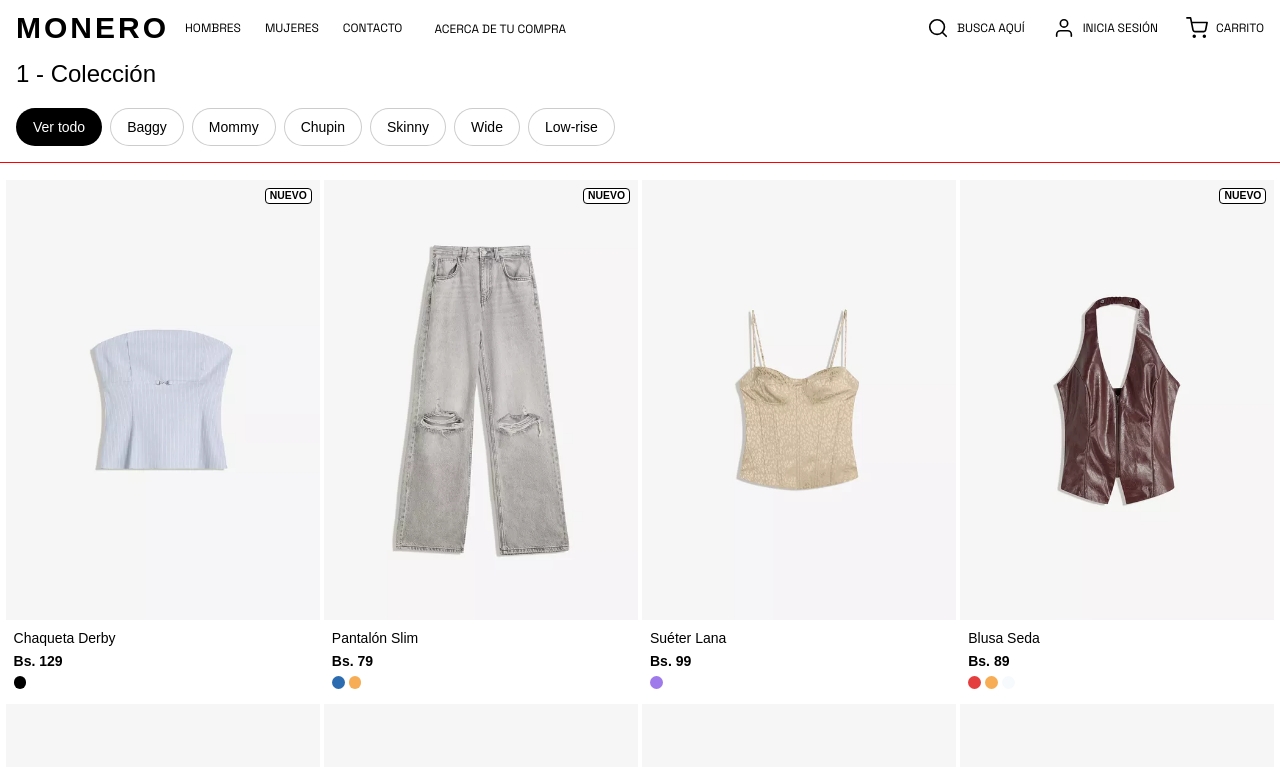
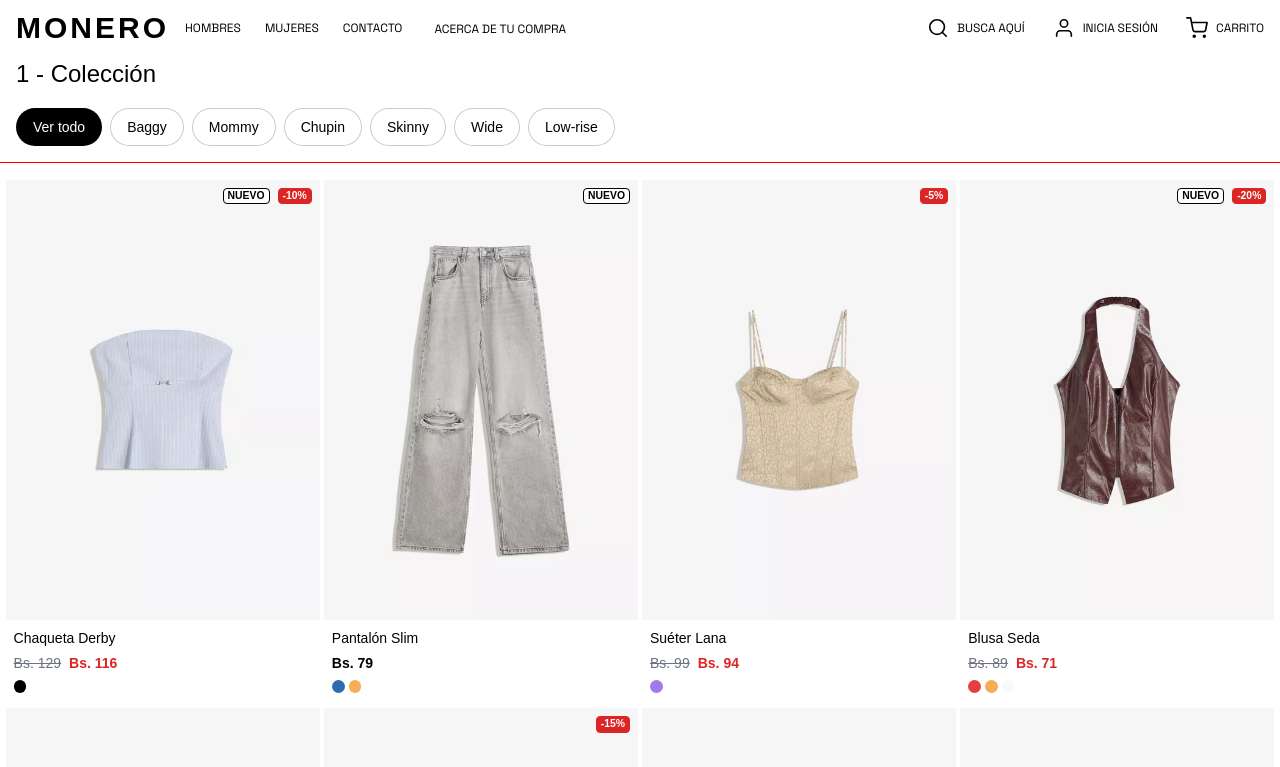
Before and after one commit to moneroboliviainfo/Frontend-Webpage, a Next.js app: page /1/clothes in a window 1280 px wide. Shown: the top 767 px of the page. Built offline with nearby package versions, Linux system fonts and the light colour scheme; no server answers.

Commit message:
feat: add discount feature

```diff
--- a/src/app/[gender]/clothes/ClothesGallery.tsx
+++ b/src/app/[gender]/clothes/ClothesGallery.tsx
@@ -7,58 +7,74 @@ const sampleClothes = [
   {
     src: '/clothes/clothe-1.png',
     name: 'Chaqueta Derby',
-    price: 'Bs. 129',
+    price: 129,
     colors: ['#000000', '#ffffff'],
     isNew: true,
+    discount: 10,
+    finalPrice: 116,
   },
   {
     src: '/clothes/clothe-2.png',
     name: 'Pantalón Slim',
-    price: 'Bs. 79',
+    price: 79,
     colors: ['#2b6cb0', '#f6ad55'],
     isNew: true,
+    discount: 0,
+    finalPrice: 79,
   },
   {
     src: '/clothes/clothe-3.png',
     name: 'Suéter Lana',
-    price: 'Bs. 99',
+    price: 99,
     colors: ['#9f7aea'],
     isNew: false,
+    discount: 5,
+    finalPrice: 94,
   },
   {
     src: '/clothes/clothe-4.png',
     name: 'Blusa Seda',
-    price: 'Bs. 89',
+    price: 89,
     colors: ['#e53e3e', '#f6ad55', '#f7fafc'],
     isNew: true,
+    discount: 20,
+    finalPrice: 71,
   },
   {
     src: '/clothes/clothe-1.png',
     name: 'Chaqueta Derby',
-    price: 'Bs. 129',
+    price: 129,
     colors: ['#111827'],
     isNew: false,
+    discount: 0,
+    finalPrice: 129,
   },
   {
     src: '/clothes/clothe-2.png',
     name: 'Pantalón Slim',
-    price: 'Bs. 79',
+    price: 79,
     colors: ['#0ea5e9', '#67e8f9'],
     isNew: false,
+    discount: 15,
+    finalPrice: 67,
   },
   {
     src: '/clothes/clothe-3.png',
     name: 'Suéter Lana',
-    price: 'Bs. 99',
+    price: 99,
     colors: ['#10b981', '#065f46'],
     isNew: false,
+    discount: 0,
+    finalPrice: 99,
   },
   {
     src: '/clothes/clothe-4.png',
     name: 'Blusa Seda',
-    price: 'Bs. 89',
+    price: 89,
     colors: ['#f97316'],
     isNew: false,
+    discount: 0,
+    finalPrice: 89,
   },
 ];
 
@@ -85,7 +101,6 @@ export default function ClothesGallery() {
         }}
       >
         {sampleClothes.map((c, idx) => {
-          // randomize isNew for demo: ~30% chance an item is new
           return (
             <div key={idx}>
               <GalleryItem
@@ -95,6 +110,8 @@ export default function ClothesGallery() {
                 isMobile={isMobile}
                 colors={c.colors}
                 isNew={c.isNew}
+                discount={c.discount}
+                finalPrice={c.finalPrice}
               />
             </div>
           );
--- a/src/app/[gender]/clothes/GalleryItem.tsx
+++ b/src/app/[gender]/clothes/GalleryItem.tsx
@@ -4,10 +4,12 @@ import Image from 'next/image';
 type Props = {
   src: string;
   name: string;
-  price: string;
+  price: number;
   isMobile?: boolean;
   colors?: string[];
-  isNew: boolean;
+  isNew?: boolean;
+  discount?: number;
+  finalPrice?: number;
 };
 
 const GalleryItem: React.FC<Props> = ({
@@ -17,6 +19,8 @@ const GalleryItem: React.FC<Props> = ({
   isMobile = false,
   colors = [],
   isNew = false,
+  discount = 0,
+  finalPrice,
 }) => {
   const imgWidth = isMobile ? '49vw' : '100%';
 
@@ -24,6 +28,7 @@ const GalleryItem: React.FC<Props> = ({
   // that keeps the image taller than wide (approx height/width ~ 1.4).
   // aspect-ratio accepts width / height, so 5 / 7 gives height ~= 1.4 * width.
   const aspect = '5 / 7';
+  const hasDiscount = discount && discount > 0;
 
   const [hovered, setHovered] = useState<number | null>(null);
 
@@ -38,13 +43,20 @@ const GalleryItem: React.FC<Props> = ({
       }}
     >
       {/* NUEVO badge */}
-      {isNew && (
+      {isNew || hasDiscount ? (
         <div
           aria-hidden={!isNew}
           style={{
             position: 'absolute',
             top: 8,
             right: 8,
+            zIndex: 40,
+          }}
+        >
+          <div style={{ display: 'flex', gap: '0.5rem' }}>
+            {isNew && (
+              <div
+                style={{
                   padding: '2px 4px',
                   borderRadius: 4,
                   border: '1px solid #000',
@@ -52,13 +64,32 @@ const GalleryItem: React.FC<Props> = ({
                   color: '#000',
                   fontSize: '0.65rem',
                   fontWeight: 700,
-            zIndex: 40,
                   lineHeight: 1,
                 }}
               >
                 NUEVO
               </div>
             )}
+            {hasDiscount ? (
+              <div
+                style={{
+                  padding: '2px 4px',
+                  borderRadius: 4,
+                  border: '1px solid #dc2626',
+                  background: '#dc2626',
+                  color: '#fff',
+                  fontSize: '0.65rem',
+                  fontWeight: 700,
+                  lineHeight: 1,
+                  textAlign: 'center',
+                }}
+              >
+                -{discount}%
+              </div>
+            ) : null}
+          </div>
+        </div>
+      ) : null}
       {/* aspect-ratio ensures height is derived from width so it always keeps the same relation */}
       <div className="relative" style={{ width: '100%', aspectRatio: aspect }}>
         <Image src={src} alt={name} fill style={{ objectFit: 'cover' }} />
@@ -73,8 +104,25 @@ const GalleryItem: React.FC<Props> = ({
         <div className="text-sm" style={{ marginTop: '0.5rem' }}>
           {name}
         </div>
-        <div className="text-sm font-bold" style={{ marginTop: '0.2rem' }}>
-          {price}
+        <div style={{ marginTop: '0.2rem' }}>
+          {hasDiscount && typeof finalPrice === 'number' ? (
+            <>
+              <span
+                className="text-sm"
+                style={{ textDecoration: 'line-through', color: '#6b7280' }}
+              >
+                {`Bs. ${price}`}
+              </span>
+              <span
+                className="text-sm font-bold"
+                style={{ marginLeft: 8, color: '#dc2626' }}
+              >
+                {`Bs. ${finalPrice}`}
+              </span>
+            </>
+          ) : (
+            <span className="text-sm font-bold">{`Bs. ${price}`}</span>
+          )}
         </div>
         {/* color swatches row */}
         {colors && colors.length > 0 && (
```
Lines whose indentation alone changed are shown as unchanged.
